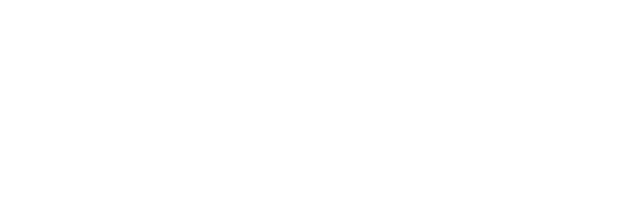
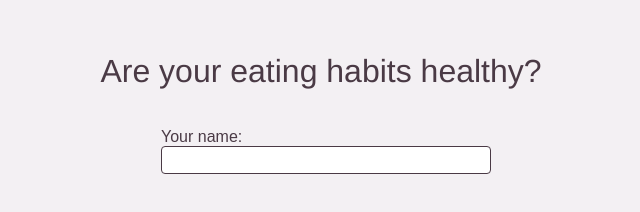
Before and after one commit to krysiajanik/form, a plain HTML site: page index.html in a window 1280 px wide. Shown: the whole page, without its empty margins (319-959 px from the left). Drawn offline with Linux system fonts and the light colour scheme.

Commit message:
layout and styling

```diff
--- a/index.html
+++ b/index.html
@@ -1,5 +1,5 @@
 <!DOCTYPE html>
-<html lang="pl">
+<html lang="en">
 
 <head>
     <meta charset="UTF-8">
@@ -12,8 +12,22 @@
 </head>
 
 <body class="body">
+    <main class="main">
+        <header class="header">
+            <h1 class="title">
+                Are your eating habits healthy?
+            </h1>
+        </header>
+        <form class="form">
+            <p class="form__field">
+                <label class="form__label" for="firstName">Your name:</label>
+                <input class="form__input" name="firstName" id="firstName">
+            </p>
+
+        </form>
 
 
+    </main>
 
     <script src="main.js"></script>
 </body>
--- a/style.css
+++ b/style.css
@@ -0,0 +1,48 @@
+.body {
+    background: #f3f0f3;
+    box-sizing: border-box;
+    margin: 0 auto;
+    padding: 0 auto;
+    font-family: Arial, Helvetica, sans-serif;
+    width: 100%;
+    font-size: 16px;
+}
+
+.form{
+    width: 40%;
+    min-width: 120px;
+}
+
+.form__field{
+
+}
+
+.form__input {
+    border: 1px solid #4a3a45;
+    border-radius: 4px;
+    display: block;
+    font-weight: 200;
+    padding: 4px;
+    width: 100%;
+}
+
+.form__label {
+    font-weight: 200;
+    color: #4a3a45;
+}
+
+
+.main {
+    display: flex;
+    flex-direction: column;
+    align-items: center;
+    max-width: 800px;
+    min-width: 200px;
+    margin: 32px auto;
+}
+
+.title{
+    font-family: Helvetica;
+    font-weight: 400;
+    color: #4a3a45;
+}
```
